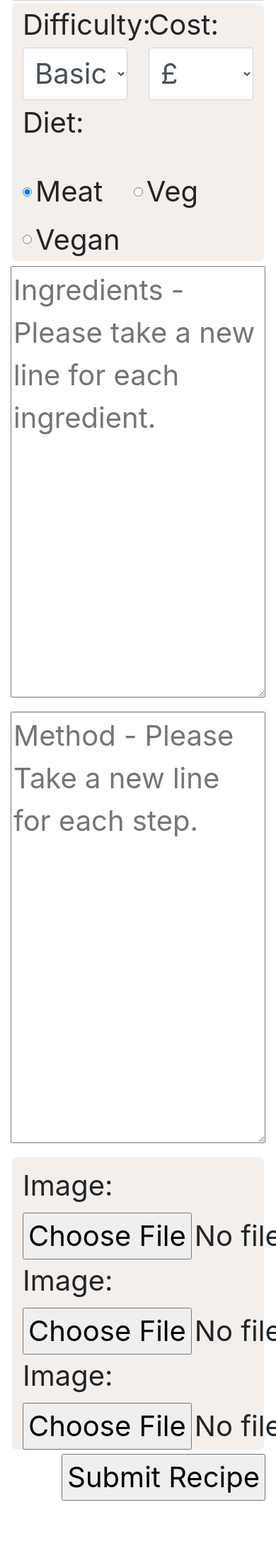
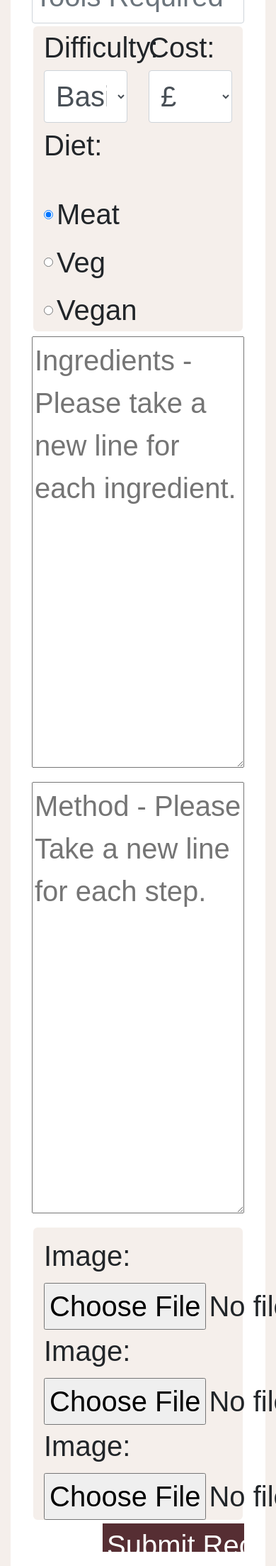
Before and after one commit to nathanwelsh8/spatula, a Django app: page /add_recipe/ in a window 390 px wide; the page is wider, and only the part inside the window is pictured. Shown: the part 329-2536 px from the top of that part at 71% size. Before the commit the page ends 2444 px from the top of that part, so only its background shows below. Run offline with Django 3.2, Linux system fonts and the light colour scheme; the visitor is signed in with stand-in values (Sample User, id 1); data that the repository does not hold is empty; some libraries are stand-ins or nearby versions.

Commit message:
css changes n stuff

```diff
--- a/spatula_project/spatulaApp/views.py
+++ b/spatula_project/spatulaApp/views.py
@@ -87,6 +87,7 @@
             self.context_dict['runPreSearch'] = True
 
         self.fix_ratings() # multiply by 2 so they are mapped to a stars rating
+
         return render(request, 'spatula/index.html', self.context_dict)
 
     def post(self, request):
--- a/spatula_project/static/css/add_recipe.css
+++ b/spatula_project/static/css/add_recipe.css
@@ -1,4 +1,8 @@
 /** remove margin created by container-fluid - weirdly this is the only page that does this */
+body{
+	background-color: #F5EFEB;
+	font-family: sans-serif;
+}
 #header{
 	margin-left:-15px;
 }
@@ -8,7 +12,11 @@
 	padding:3px;
 	margin: 2px 0;
 }
-
+.recipe_form{
+    background-color: #FFFFFF;
+    padding: 30px;
+    padding-bottom: 60px;
+}
 textarea{
 	width: 100%;
 	padding:3px;
@@ -39,6 +47,20 @@
 	width: 101%;
 	padding:3px;
 	margin: 2px 0;
+}
+
+#submit {
+    float: right;
+    height: 40px;
+    width: 200px;
+    border: none;
+    background-color: #562e33;
+    color: #FFFFFF;
+    transition: 0.2s;
+}
+#submit:hover{
+    background-color: #7e4940;
+    cursor: pointer;
 }
 
 /** Styling for desktop view */
--- a/spatula_project/static/css/base.css
+++ b/spatula_project/static/css/base.css
@@ -22,7 +22,11 @@
 
 #profilepic {
     float: right;
-    height: 40px;
+    margin: 5px;
+    transition: 0.2s;
+}
+#profilepic:hover {
+    filter: brightness(120%);
 }
 
 #signin:hover{
@@ -236,10 +240,6 @@
 		left:0px;
 
     }
-    #profilepic {
-        float: right;
-        height: 40px;
-    }
     #signin {
 		display:none;
     }
--- a/spatula_project/static/css/index.css
+++ b/spatula_project/static/css/index.css
@@ -90,6 +90,11 @@
 		float: left;
 		margin-bottom: 20px;
 	}
+    #sidebarcontainer {
+        margin: 0px;
+        float: left;
+        width: 100px;
+    }
 
 	.newrecipe{
 		position: fixed;
--- a/spatula_project/templates/spatula/add_recipe.html
+++ b/spatula_project/templates/spatula/add_recipe.html
@@ -90,7 +90,7 @@
 				</div>
 			{% endfor %}
 			</div>
-			<input type="submit" name="submit" value="Submit Recipe" />
+			<input type="submit" name="submit" id="submit" value="Submit Recipe" />
 		</form>
 
 	</div>
--- a/spatula_project/templates/spatula/base.html
+++ b/spatula_project/templates/spatula/base.html
@@ -59,7 +59,15 @@
 						-->
 						{% if user.is_authenticated %}
 							<div id="logged_in">
-								<a href="{% url 'spatulaApp:show_profile' user.username %}">My Profile</a> |
+                            {% if profile_pic %}
+                                <a href="{% url 'spatulaApp:show_profile' user.username %}">
+				                    <img id="profilepic" src="../..{{MEDIA_URL}}{{profile_pic.image}}">
+                                </a>
+			                 {% else %}
+                                <a href="{% url 'spatulaApp:show_profile' user.username %}">
+				                    <img id="profilepic" src="{% static 'images/profile.png' %}" alt="{{ profile.user }}'s profile pic'">
+                                </a>
+			                 {% endif %}
 								<a href="{% url 'spatulaApp:logout' %}">Logout</a>
 							</div>
 						{% else %}
--- a/spatula_project/templates/spatula/index.html
+++ b/spatula_project/templates/spatula/index.html
@@ -38,6 +38,7 @@
 			Display inline with results for desktop view, above for mobile/tablet view
 		-->
 		<div id="sidebar" class = "col-xs-12  col-lg-2">
+            <div id="sidebarcontainer">
                 <!--Get categories and diet_choices from database and display
                     Allows page to be easily updated if any categories/diet_choices added
                 -->
@@ -80,6 +81,7 @@
                     <label for="category4"> Cost</label><br>
                 </div>
             </div>
+		</div>
 
 		<!--Results section of index page
 			Display inline with filters on desktop, take full width on mobile and tablets
--- a/spatula_project/templates/spatula/recipe.html
+++ b/spatula_project/templates/spatula/recipe.html
@@ -154,7 +154,7 @@
 						{{ field.help_text }}
 						{{ field }}
 					{% endfor %}
-					<input class="btn btn-default" type="submit" name="submit" value="submit comment" />
+					<input class="btn btn-default" id="submit" type="submit" name="submit" value="submit comment" />
 					</form>
 					{% else %}
 						<p>Login to add a review</p>
```
Also changed, not shown: spatula_project/static/css/recipe.css (+17 -1 lines). Lines whose indentation alone changed are shown as unchanged.
